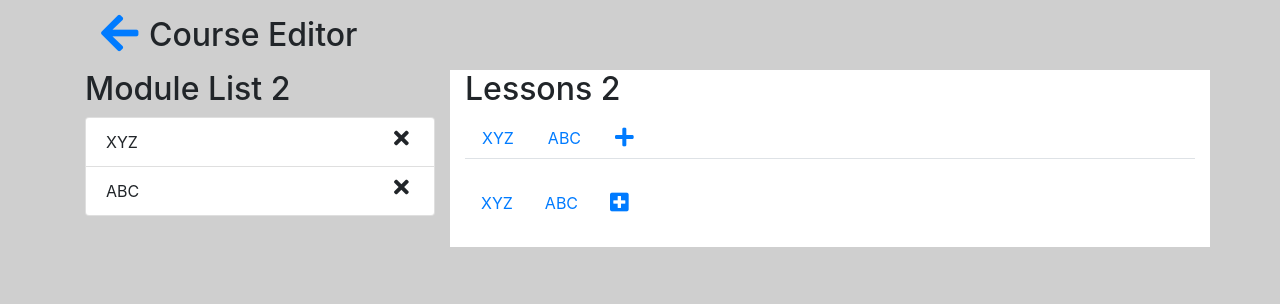
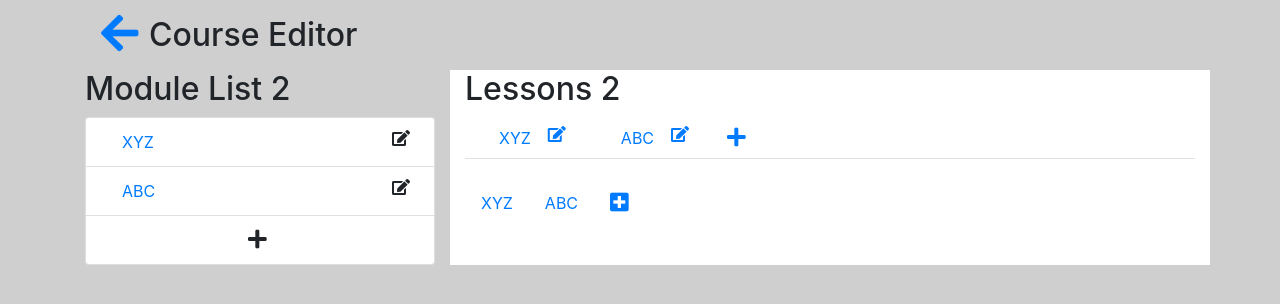
Before and after one commit to vishwasthakkar/wbdv-sp21-01-vishwasthakkar-client-react, a React (Create React App) app: page /editor in a window 1280 px wide. Shown: the top 304 px of the page. Built offline with nearby package versions, Linux system fonts and the light colour scheme; no server answers.

Commit message:
Checkpoint 1

```diff
--- a/src/App.js
+++ b/src/App.js
@@ -1,9 +1,9 @@
+import React from "react";
 import './App.css';
 import {BrowserRouter, Route} from "react-router-dom";
 import CourseEditor from "./components/course-editor/course-editor";
 import CourseManager from "./components/course-manager";
 import Home from "./components/home";
-
 
 function App() {
   return (
--- a/src/components/course-editor/lesson-tabs.js
+++ b/src/components/course-editor/lesson-tabs.js
@@ -1,5 +1,6 @@
 import React from 'react';
 import {connect} from "react-redux";
+import EditableItem from "../editable-item";
 
 const LessonTabs = ({lessons=[]}) =>
     <div>
@@ -10,7 +11,9 @@ const LessonTabs = ({lessons=[]}) =>
             {
                 lessons.map(lesson =>
                     <li className="nav-item">
-                        <a className="nav-link" aria-current="page" href="#">{lesson.title}</a>
+                        <a className="nav-link" aria-current="page" href="#">
+                            <EditableItem item={lesson}/>
+                        </a>
                     </li>
                 )
             }
--- a/src/components/course-editor/module-list.js
+++ b/src/components/course-editor/module-list.js
@@ -1,7 +1,13 @@
 import React from 'react';
 import {connect} from "react-redux";
+import EditableItem from "../editable-item";
 
-const ModuleList = ({modules=[]}) =>
+const ModuleList = ({
+    modules = [],
+    createModule,
+    deleteModule,
+    updateModule
+}) =>
     <div>
         <h2>Module List {modules.length}</h2>
         <ul className="list-group">
@@ -9,10 +15,10 @@ const ModuleList = ({modules=[]}) =>
                 modules.map(module => {
                     return (
                         <li className="list-group-item">
-                            {module.title}
-                            <i className="fas fa-times fa-lg float-right">
-                                &nbsp;
-                            </i>
+                            <EditableItem item = {module}
+                                          deleteItem={deleteModule}
+                                          updateItem={updateModule}
+                            />
                         </li>
                     )
                 })
@@ -52,11 +58,11 @@ const ModuleList = ({modules=[]}) =>
                     {/*&nbsp;*/}
                 {/*</i>*/}
             {/*</li>*/}
-            {/*<li className="list-group-item text-center">*/}
-                {/*<i className="fas fa-plus fa-lg">*/}
-                    {/*&nbsp;*/}
-                {/*</i>*/}
-            {/*</li>*/}
+            <li  onClick={createModule} className="list-group-item text-center">
+                <i className="fas fa-plus fa-lg">
+                    &nbsp;
+                </i>
+            </li>
         </ul>
     </div>;
 
@@ -67,7 +73,21 @@ const stateToPropertyMapper = (state) => {
 };
 
 const dispatchToPropertyMapper = (dispatch) => {
-
+    return {
+        createModule: () => dispatch({type: "CREATE_MODULE"}),
+        deleteModule: (item) => dispatch(
+            {
+                type: "DELETE_MODULE",
+                module: item
+            }
+        ),
+        updateModule: (item) => dispatch(
+            {
+                type: "UPDATE_MODULE",
+                module: item
+            }
+        ),
+    }
 };
 
 
--- /dev/null
+++ b/src/components/course-header.js
@@ -0,0 +1,56 @@
+import React, {useState} from 'react';
+
+const CourseHeader = (
+    {addCourse}
+) => {
+    const [title, setTitle] = useState('');
+    return(
+        <>
+        <div className="wbdv-sticky-top"
+             style={{ backgroundColor: "cornflowerblue", padding: "10px"}}>
+            <div className="row">
+                <div className="col-1 ml-4">
+                    <i className="fa fa-bars fa-lg">&nbsp;</i>
+                </div>
+                <div className="col-2 d-none d-lg-block">
+                    <h4>
+                        Course Manager
+                    </h4>
+                </div>
+                <div className="col col-lg-7">
+                    <input className="form-control"
+                           id="courseInput"
+                           onChange={event => setTitle({title: event.target.value})}
+                           placeholder="New Course Title"/>
+                </div>
+                <div className="col-1 mr-4 ml-lg-4">
+                    <button type="button"
+                            className="btn btn-danger skeleton-add-button"
+                            onClick={()=>addCourse(
+                                {
+                                    title: title.title,
+                                    owner: "me",
+                                    lastModified: "2/10/2021"
+                                }
+                            )}>
+                        <i className="fa fa-plus" aria-hidden="true">&nbsp;</i>
+                    </button>
+                </div>
+            </div>
+        </div>;
+        <button type="button"
+                className="btn btn-danger btn-circle-float wbdv-sticky-bottom"
+                onClick={()=>addCourse(
+                    {
+                        title: title.title,
+                        owner: "me",
+                        lastModified: "2/10/2021"
+                    }
+                )}>
+            <i className="fa fa-plus" aria-hidden="true">&nbsp;</i>
+        </button>
+    </>
+    )
+};
+
+export default CourseHeader;
--- a/src/components/course-table/course-list.style.client.css
+++ b/src/components/course-table/course-list.style.client.css
@@ -1,7 +1,3 @@
-html body {
-    background-color: #cfcfcf !important;
-}
-
 .wbdv-sticky-bottom {
     position: fixed;
     width: 100%;
--- a/src/components/editable-item.js
+++ b/src/components/editable-item.js
@@ -42,7 +42,8 @@ const EditableItem = (
                     }} className="fas fa-check float-right">
                         &nbsp;
                     </i>
-                    <i onClick={() => deleteItem(item)} className="fas fa-times float-right pr-3">
+                    <i onClick={() => deleteItem(item)}
+                       className="fas fa-times float-right">
                         &nbsp;
                     </i>
                 </>
--- a/src/index.css
+++ b/src/index.css
@@ -11,3 +11,7 @@ code {
   font-family: source-code-pro, Menlo, Monaco, Consolas, 'Courier New',
     monospace;
 }
+
+html body {
+  background-color: #cfcfcf !important;
+}
--- a/src/index.js
+++ b/src/index.js
@@ -5,6 +5,11 @@ import '@fortawesome/fontawesome-free/css/all.min.css'
 import './index.css';
 import App from './App';
 import reportWebVitals from './reportWebVitals';
+
+import {findAllCourses, deleteCourse} from './services/course-service'
+
+let courses = deleteCourse();
+// alert(`The Length of courses: ${courses.length}`);
 
 ReactDOM.render(
     <App />,
--- a/src/reducers/module-reducer.js
+++ b/src/reducers/module-reducer.js
@@ -6,7 +6,40 @@ const initialState = {
 };
 
 const ModuleReducer = (state=initialState, action) => {
-    return state;
+    switch (action.type) {
+        case "CREATE_MODULE":
+            return {
+                modules: [
+                    ...state.modules,
+                    {
+                        // FIXME remove hard-codded ID
+                        _id: (new Date()).getTime(),
+                        title: "New Module"
+                    }
+                ]
+            };
+
+        case "DELETE_MODULE":
+            return {
+                modules: state.modules.filter(
+                    module => module._id !== action.module._id)
+            };
+
+        case "UPDATE_MODULE":
+            return {
+                modules: state.modules.map(module=>{
+                    if(module._id === action.module._id){
+                        return action.module;
+                    } else {
+                        return module;
+                    }
+                })
+            };
+
+        default:
+            return state;
+
+    }
     // switch (action.type) {
     //
     //     case "FIND_MODULES_FOR_COURSE":
--- a/src/services/course-service.js
+++ b/src/services/course-service.js
@@ -1,4 +1,4 @@
-const COURSES_URL  = 'https://wbdv-generic-server.herokuapp.com/api/001380619/courses';
+const COURSES_URL  = 'https://wbdv-generic-server.herokuapp.com/api/wbdv001380619/courses';
 
 export const createCourse = (course) => {
     return fetch(COURSES_URL, {
```
Also changed, not shown: src/components/course-manager.js (+9 -44 lines).
